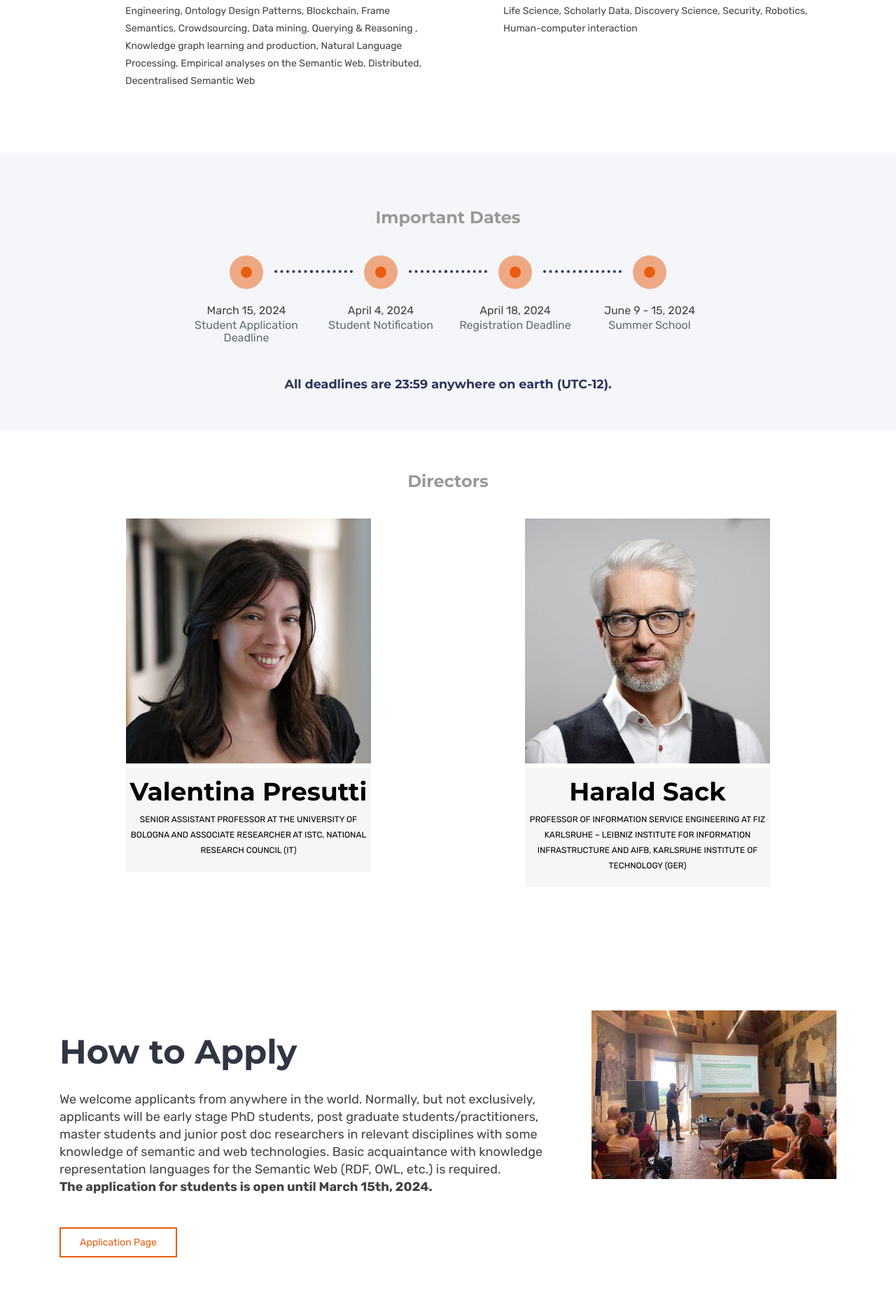
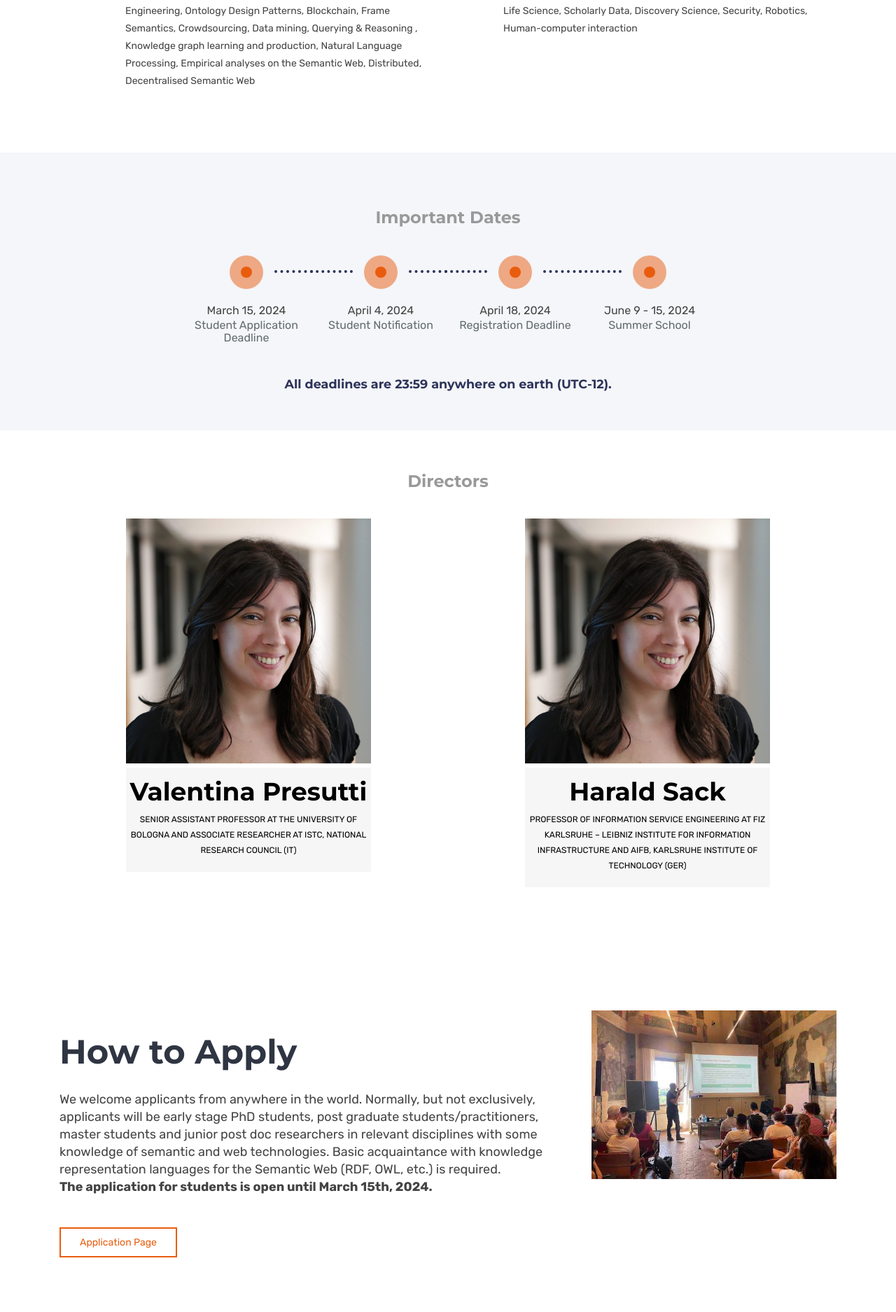
Before and after one commit to SemanticWebSchool/semanticwebschool.github.io, a Jekyll site: the page built from index.html, in a window 1280 px wide. Shown: the part 849-2724 px from the top of the page at 70% size. Built offline with Jekyll 4.4.1, drawn with Linux system fonts in a browser that asks for light colours.

Commit message:
directors container

```diff
--- a/index.html
+++ b/index.html
@@ -222,7 +222,7 @@ canonical: https://semanticwebschool.github.io
                   <!-- Team Item Starts -->
                   <div class="team-item">
                     <figure class="team-profile">
-                      <img src="{{ BASE_PATH }}/assets/images/team/harald-og.jpg" alt="Harald Sack">
+                      <img src="{{ BASE_PATH }}/assets/images/team/valentina-og.jpg" alt="Valentina Presutti">
                       <figcaption class="our-team">
                         <div class="details">
                           <p class="content-white">Lorem Ipsum is simply dummy text of the printing and typesetting industry.</p>
```
